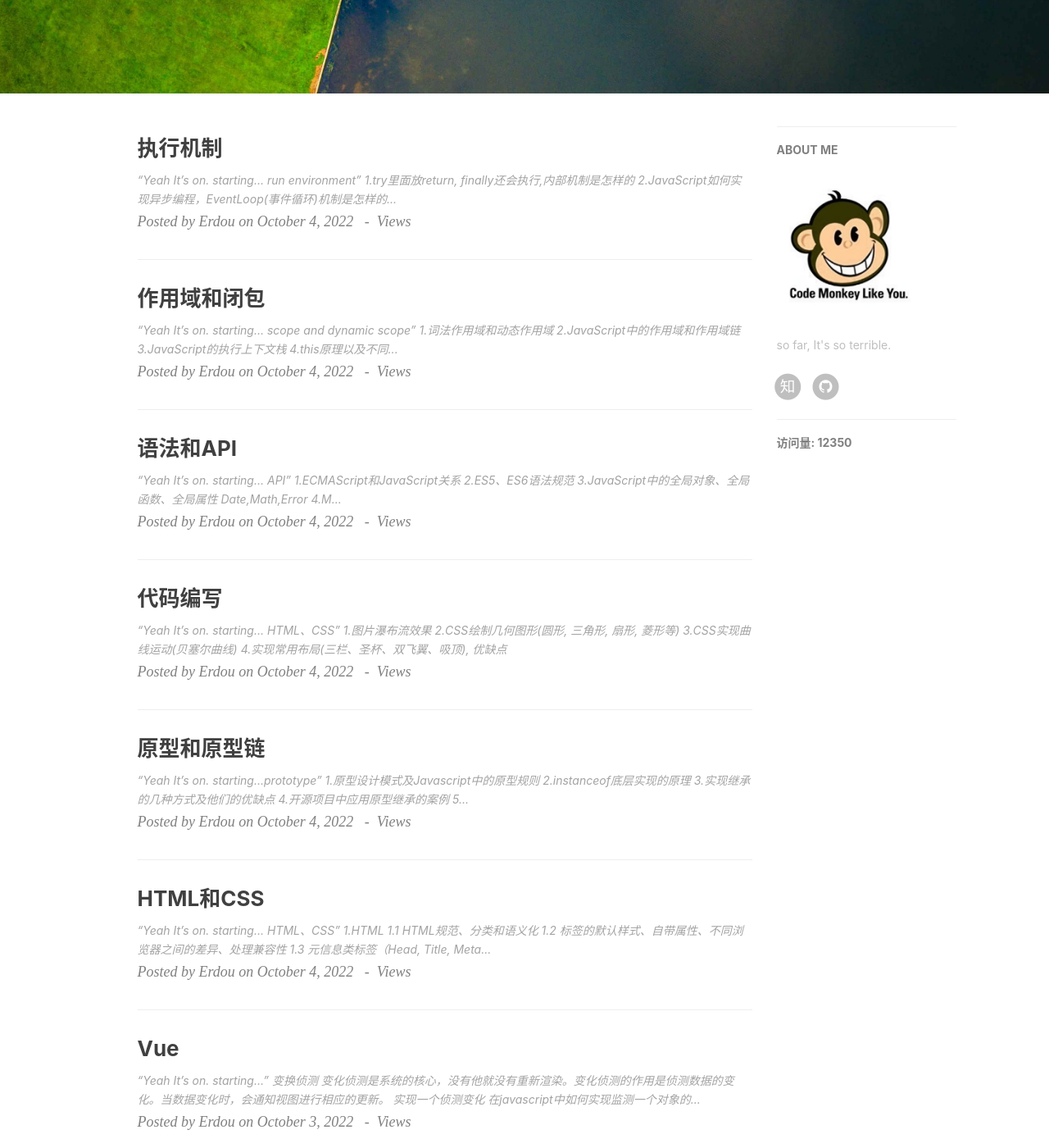
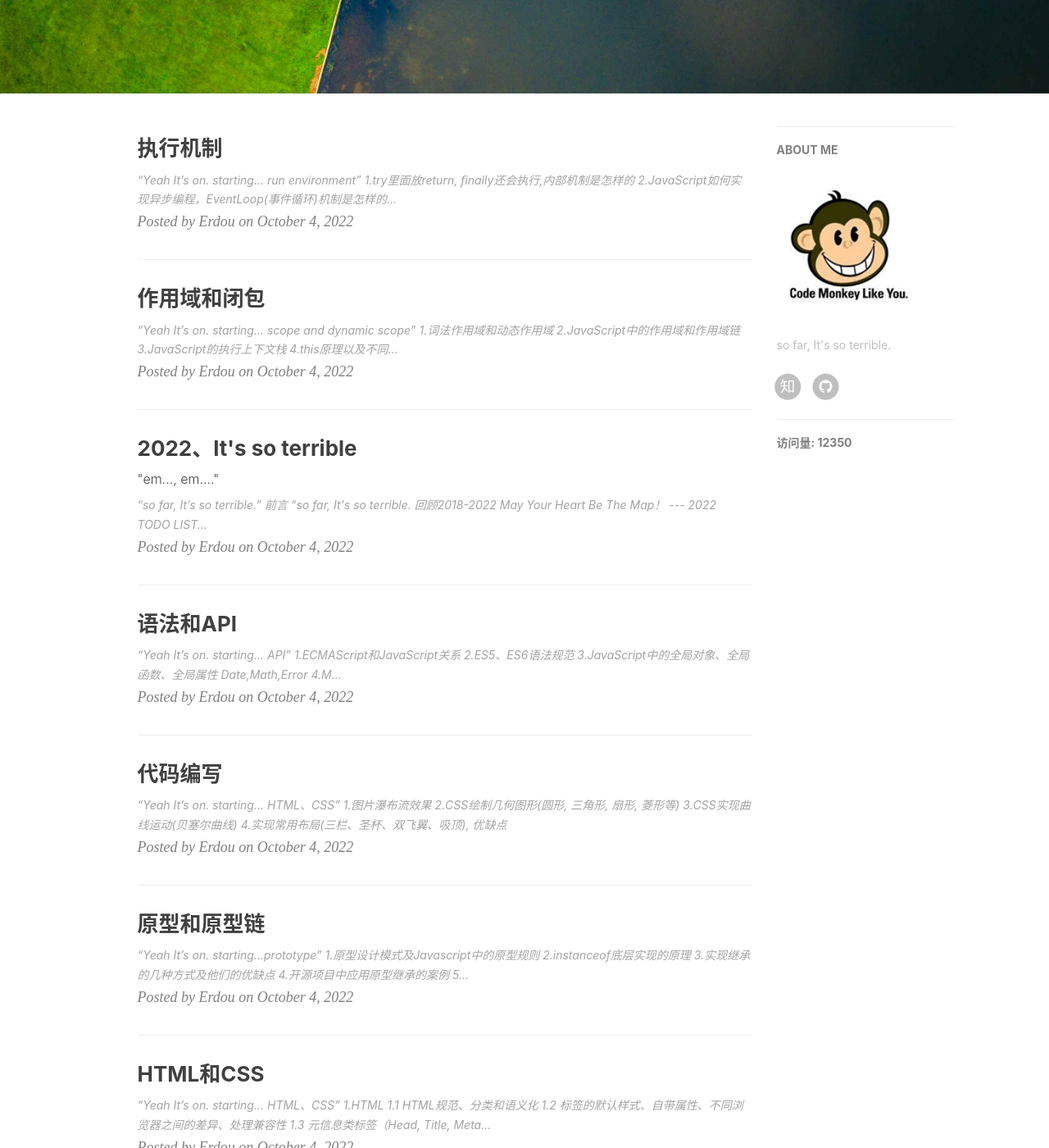
Before and after one commit to erdouzhang/own-erdou-blog, a Jekyll site: the page built from index.html, in a window 1280 px wide and 1400 px high, scrolled down 194 px. Shown: the whole window at 82% size. Built offline with Jekyll 4.4.1, drawn with Linux system fonts in a browser that asks for light colours; nearby versions of some CDN libraries; the list of posts is cut into pages by our own code; comment, search, counter and statistics services are not loaded; some of the changed text lies outside the part shown.

Commit message:
delete unused tags

```diff
--- a/_posts/2022-10-04-2022_SO.markdown
+++ b/_posts/2022-10-04-2022_SO.markdown
@@ -2,7 +2,7 @@
 layout:     post
 title:      "2022、It's so terrible"
 subtitle:   " \"em..., em....\""
-date:       2012-10-04 12:00:00
+date:       2022-10-04 12:00:00
 author:     "Erdou"
 header-img: "img/post-bg/post-bg-2017.jpg"
 catalog: true
@@ -14,11 +14,11 @@
 
 
 ### 前言
+
     “so far, It's so terrible.
----
 
 ### 回顾2018-2022
-   May Your Heart Be The Map！
+    May Your Heart Be The Map！
 ---
 
 ### 2022 TODO LIST
--- a/index.html
+++ b/index.html
@@ -25,7 +25,7 @@
             Posted by {% if post.author %}{{ post.author }}{% else %}{{ site.title }}{% endif %} on {{ post.date | date: "%B %-d, %Y" }}&nbsp;&nbsp;
         </span>
         <!-- LeanCloud 统计访问量 -->
-        <span data-hk-page="{{ post.url | prepend: site.url }}"> - </span>&nbsp;Views
+        <!-- <span data-hk-page="{{ post.url | prepend: site.url }}"> - </span>&nbsp;Views -->
     </p>
 </div>
 <hr>
```
